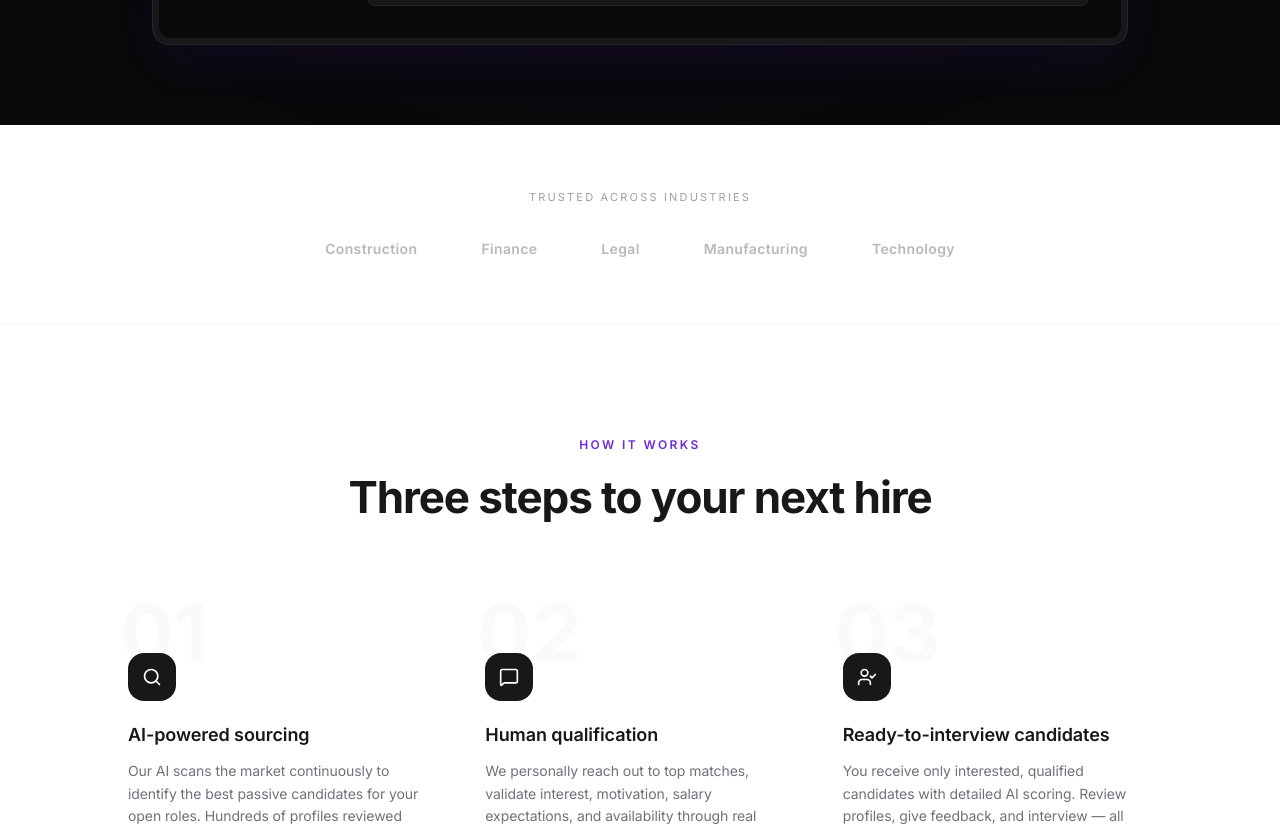
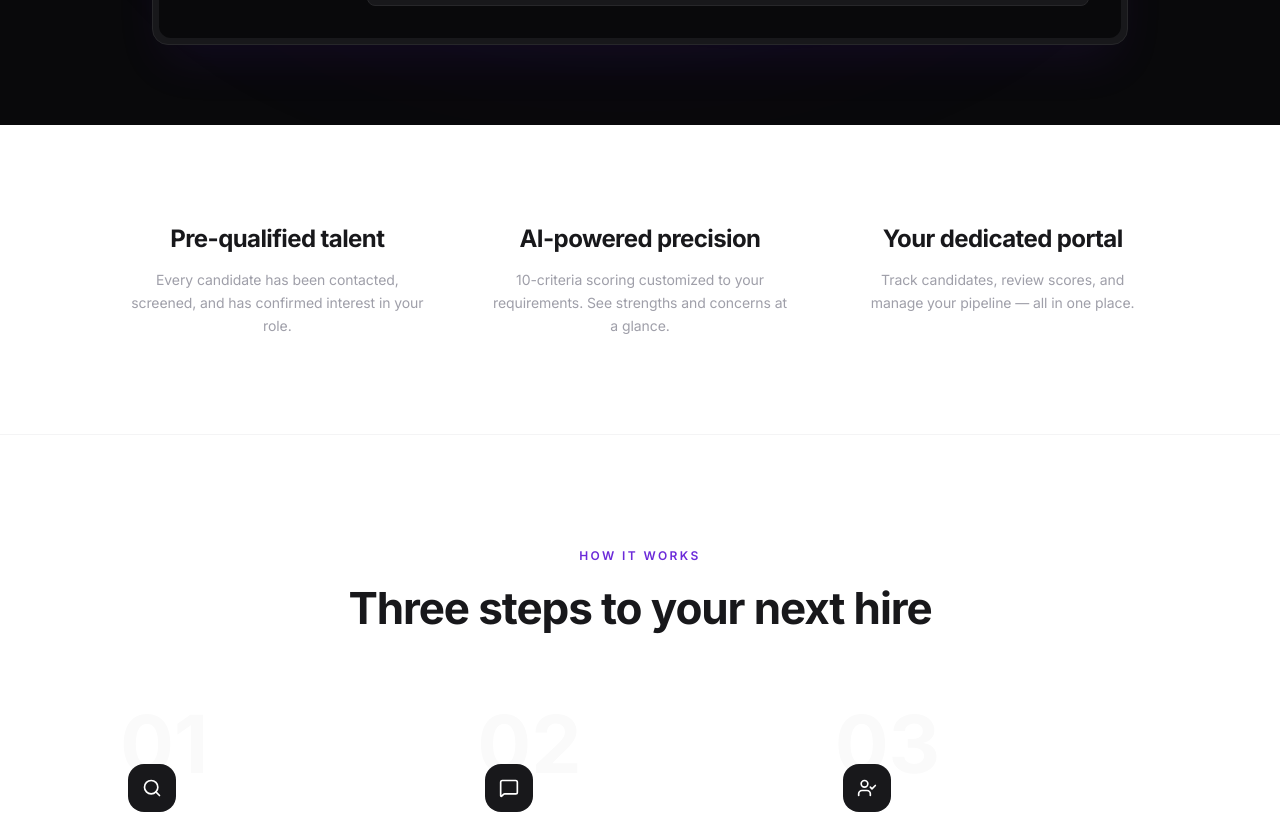
Before and after one commit to Aimio-virtual-recruiter/aimio-client-portal, a Next.js app: page /landing in a window 1280 px wide. Shown: the part 1060-1886 px from the top of the page. Built offline with nearby package versions, Linux system fonts and the light colour scheme.

Commit message:
Replace stats with value props, Starter pricing to 1999

```diff
--- a/src/app/landing/page.tsx
+++ b/src/app/landing/page.tsx
@@ -131,12 +131,14 @@ export default function LandingPage() {
         </div>
       </section>
 
-      {/* Logos / Social proof line */}
-      <section className="py-16 px-6 border-b border-zinc-100">
-        <p className="text-center text-[11px] text-zinc-400 uppercase tracking-[0.2em] mb-8">{t.social.title}</p>
-        <div className="flex items-center justify-center gap-16 opacity-30">
-          {["Construction", "Finance", "Legal", "Manufacturing", "Technology"].map((name) => (
-            <span key={name} className="text-[14px] font-semibold text-zinc-900 tracking-wide">{name}</span>
+      {/* Value propositions — bold statements */}
+      <section className="py-24 px-6 border-b border-zinc-100">
+        <div className="max-w-5xl mx-auto grid grid-cols-3 gap-16">
+          {t.values.map((v: {title: string; desc: string}, i: number) => (
+            <div key={i} className="text-center">
+              <h3 className="text-[24px] font-bold text-zinc-900 tracking-tight mb-3">{v.title}</h3>
+              <p className="text-[14px] text-zinc-400 leading-relaxed">{v.desc}</p>
+            </div>
           ))}
         </div>
       </section>
@@ -354,7 +356,7 @@ export default function LandingPage() {
 
           <div className="grid grid-cols-3 gap-6">
             {[
-              { name: "Starter", price: "1,499", desc: t.pricing.s1desc, features: t.pricing.s1f, pop: false },
+              { name: "Starter", price: "1,999", desc: t.pricing.s1desc, features: t.pricing.s1f, pop: false },
               { name: "Pro", price: "2,999", desc: t.pricing.s2desc, features: t.pricing.s2f, pop: true },
               { name: "Enterprise", price: "4,999", desc: t.pricing.s3desc, features: t.pricing.s3f, pop: false },
             ].map((plan) => (
@@ -433,7 +435,11 @@ const en = {
     cta: "Get started free",
     demo: "See the platform",
   },
-  social: { title: "Trusted across industries" },
+  values: [
+    { title: "Pre-qualified talent", desc: "Every candidate has been contacted, screened, and has confirmed interest in your role." },
+    { title: "AI-powered precision", desc: "10-criteria scoring customized to your requirements. See strengths and concerns at a glance." },
+    { title: "Your dedicated portal", desc: "Track candidates, review scores, and manage your pipeline — all in one place." },
+  ],
   how: {
     label: "How it works",
     title: "Three steps to your next hire",
@@ -499,7 +505,11 @@ const fr = {
     cta: "Commencer gratuitement",
     demo: "Voir la plateforme",
   },
-  social: { title: "La confiance de toutes les industries" },
+  values: [
+    { title: "Talents pre-qualifies", desc: "Chaque candidat a ete contacte, evalue et a confirme son interet pour votre poste." },
+    { title: "Precision propulsee par l'IA", desc: "Scoring sur 10 criteres personnalises. Forces et points d'attention en un coup d'oeil." },
+    { title: "Votre portail dedie", desc: "Suivez les candidats, consultez les scores et gerez votre pipeline — au meme endroit." },
+  ],
   how: {
     label: "Comment ca marche",
     title: "Trois etapes vers votre prochaine embauche",
```
